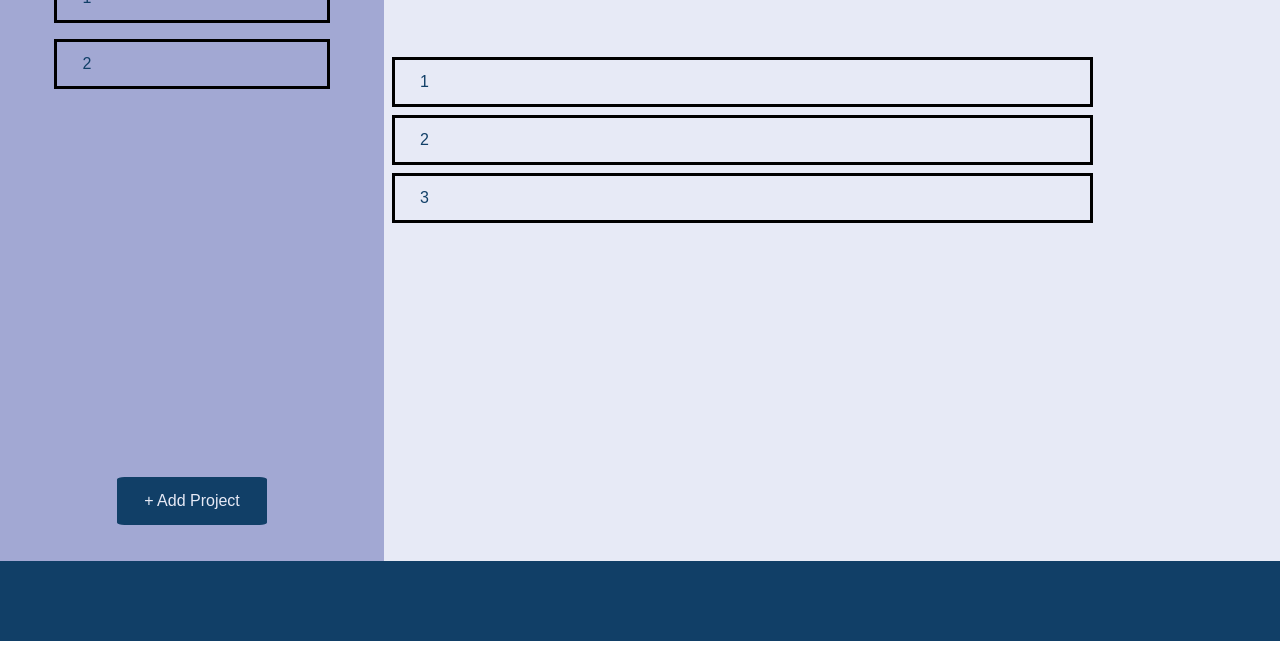
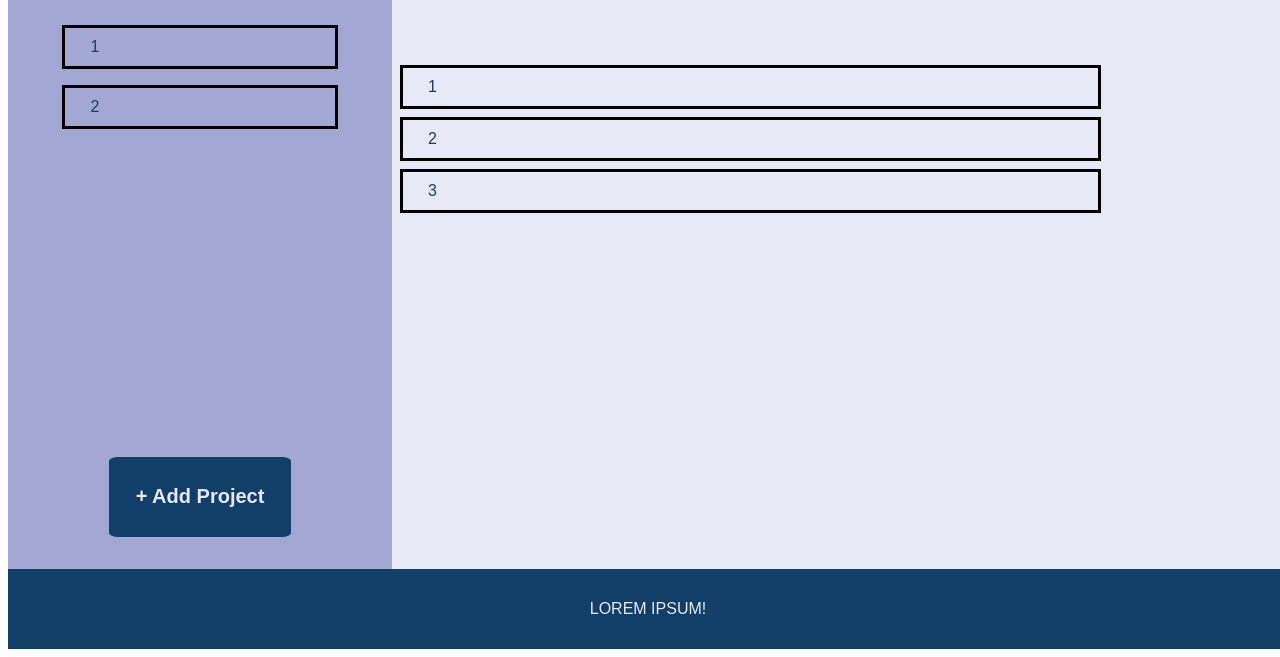
Before and after one commit to urialevy/todolist, a website built with webpack: page dist/index.html in a window 1280 px wide. Shown: the part 959-1616 px from the top of the page. Built offline with nearby package versions, Linux system fonts and the light colour scheme.

Commit message:
stopped using tailwinds, doing CSS manually now

```diff
--- a/src/DATA/projects.js
+++ b/src/DATA/projects.js
@@ -1,11 +1,17 @@
-export function Task(title, description, dueDate){
-    this.title = title;
-    this.description = description;
-    this.dueDate = dueDate
+export class Project{
+    constructor(title) {
+        this.title = title;
+        this.description = description;
+        this.dueDate = dueDate;
+        this.tasksList = []
+    }
+    addTask(task) {
+        this.tasksList.push(task)
+    }
+    removeTask(task) {
+        const taskIndex = this.tasksList.indexOf(task);
+        if (taskIndex !== -1) {
+            this.tasksList.splice(taskIndex, 11)
+        }
+    }
 }
-
-export function Project(title, description, dueDate) {
-    this.title = title;
-    this.description = description;
-    this.dueDate = dueDate
-}
--- a/src/DATA/tasks.js
+++ b/src/DATA/tasks.js
@@ -0,0 +1,7 @@
+class Task {
+    constructor(name) {
+        this.name = name;
+        this.description = description;
+        this.dueDate = dueDate;
+    }
+}
--- a/src/DOM/loadPage.js
+++ b/src/DOM/loadPage.js
@@ -1,3 +1,5 @@
+import {button} from 'antd'
+
 export function framework() {
     const divFrame = document.createElement('div')
     divFrame.id = "container"
@@ -16,10 +18,10 @@ export function framework() {
                     <div class="task">1</div>
                     <div class="task">2</div>
                     <div class="task">3</div>
-                </div>
             </div>
             </div>
-    <div id=footer></div>`;
+            </div>
+    <div id="footer"><div class="text-red-700"><p class="text-red-700">LOREM IPSUM!</p></div></div>`;
     return divFrame
 }
 export function appendNodeToBody(node) {
--- a/src/script.js
+++ b/src/script.js
@@ -1,4 +1,4 @@
-import css from "./style.css"
+import  "./style.css"
 import { framework } from "./DOM/loadPage"
 import { appendNodeToBody } from "./DOM/loadPage"
 import { Project } from "./DATA/projects"
--- a/src/style.css
+++ b/src/style.css
@@ -1,7 +1,4 @@
 /* Using color palette: https://palettes.shecodes.io/palettes/1448 */
-@tailwind base;
-@tailwind components;
-@tailwind utilities;
 
 body {
    font-family: Arial, Helvetica, sans-serif;
--- a/webpack.config.js
+++ b/webpack.config.js
@@ -17,7 +17,8 @@ devtool: 'inline-source-map',
     rules: [
       {
         test: /\.css$/i,
-        use: ['style-loader', 'css-loader'],
+        include: path.resolve(__dirname, 'src'),
+        use: ['style-loader', 'css-loader', 'postcss-loader'],
       },
     ],
   },
```
Also changed, not shown: package.json (+6 -1 lines), 1 other file.
